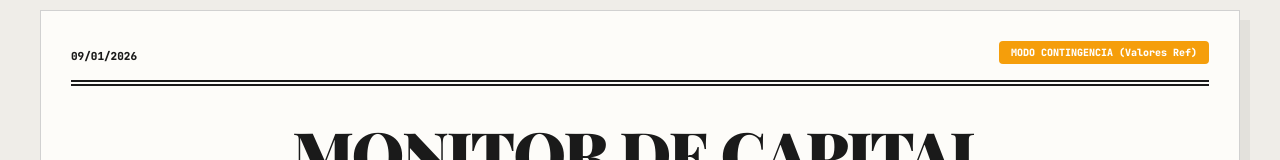
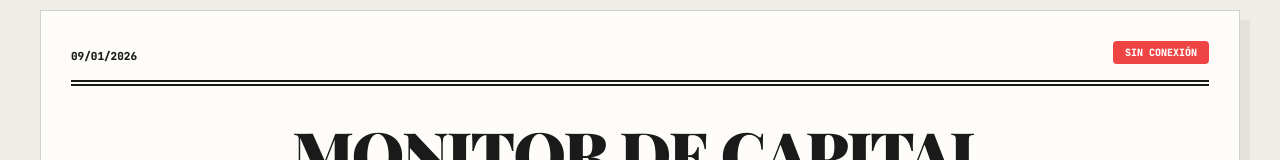
Before and after one commit to Woodingham/monitorcapital, a plain HTML site: page index.html in a window 1280 px wide. Shown: the top 160 px of the page. Drawn offline with nearby package versions, Linux system fonts and the light colour scheme; no server answers.

Commit message:
Update index.html

```diff
--- a/index.html
+++ b/index.html
@@ -153,48 +153,64 @@
 
     // MOTOR DE DATOS (ENDPOINT CON PROXY)
     async function sync() {
-        const badge = document.getElementById('status-badge');
-        // PROXY 1 (Principal) y PROXY 2 (Respaldo)
-        const PROXY = "https://api.allorigins.win/raw?url=";
-        const ts = new Date().getTime(); // Para romper el caché
+    const badge = document.getElementById('status-badge');
+    const PROXY = "https://api.allorigins.win/raw?url=";
+    const urlDolar = "https://dolarapi.com/v1/dolares";
+    const urlTasas = "https://api.argentinadatos.com/v1/data/cotizaciones/tasas/plazoFijo";
 
-        console.log("Sincronizando...");
+    console.log("Sincronizando de forma resiliente...");
 
+    const fetchData = async (url) => {
+        // Intento 1: Directo (más rápido)
         try {
-            // Intento 1: Con Proxy y rompe-caché
-            const urlDolar = encodeURIComponent(`https://dolarapi.com/v1/dolares?t=${ts}`);
-            const res = await fetch(PROXY + urlDolar);
+            const res = await fetch(url + "?t=" + Date.now());
+            if (res.ok) return await res.json();
+        } catch (e) { console.warn("Fallo directo, intentando proxy..."); }
 
-            if (!res.ok) throw new Error("Fallo Proxy");
+        // Intento 2: Proxy (más compatible)
+        try {
+            const res = await fetch(PROXY + encodeURIComponent(url));
+            if (res.ok) return await res.json();
+        } catch (e) { throw new Error("Fallo total de red"); }
+    };
 
-            const dataD = await res.json();
-
-            // Si hay datos, actualizamos el objeto global
+    try {
+        const dataD = await fetchData(urlDolar);
+        if (dataD) {
             dataD.forEach(d => {
                 if (d.casa === "mep") FINANZAS.mep = d.venta;
                 if (d.casa === "blue") FINANZAS.blue = d.venta;
                 if (d.casa === "oficial") FINANZAS.oficial = d.venta;
                 if (d.casa === "cripto") FINANZAS.cripto = d.venta;
             });
-
-            badge.innerText = "SISTEMA ONLINE";
+            // GUARDAR ÉXITO: Si funcionó, guardamos en la memoria del navegador
+            localStorage.setItem('finanzas_cache', JSON.stringify(FINANZAS));
+            badge.innerText = "DATOS EN VIVO";
             badge.className = "bg-emerald-500 text-white px-3 py-1 text-[10px] font-bold rounded";
-
-        } catch (e) {
-            console.warn("Error de conexión, usando datos de respaldo.");
-            // DATOS DE RESPALDO REALES (Hoy 2026)
-            // Si la API falla, al menos mostramos valores cercanos a la realidad
-            FINANZAS.mep = 1440;
-            FINANZAS.blue = 1470;
-
-            badge.innerText = "MODO CONTINGENCIA (Valores Ref)";
-            badge.className = "bg-amber-500 text-white px-3 py-1 text-[10px] font-bold rounded";
         }
 
-        render();
-        if(typeof initChart === 'function') initChart();
+        const dataT = await fetchData(urlTasas);
+        if (dataT && dataT.length > 0) {
+            let pf = FINANZAS.tasas.find(t => t.nombre === "Plazo Fijo");
+            if(pf) pf.valor = dataT[dataT.length - 1].valor;
+        }
+
+    } catch (error) {
+        // RECUPERAR ÉXITO ANTERIOR: Si internet falla, usamos lo último que guardamos
+        const cache = localStorage.getItem('finanzas_cache');
+        if (cache) {
+            FINANZAS = JSON.parse(cache);
+            badge.innerText = "DATOS LOCALES (CACHE)";
+            badge.className = "bg-blue-500 text-white px-3 py-1 text-[10px] font-bold rounded";
+        } else {
+            badge.innerText = "SIN CONEXIÓN";
+            badge.className = "bg-red-500 text-white px-3 py-1 text-[10px] font-bold rounded";
+        }
     }
 
+    render();
+    if(typeof initChart === 'function') initChart();
+}
     // MOTOR DE RENDERIZADO
     function render() {
         // Render Ranking Ordenado
```
